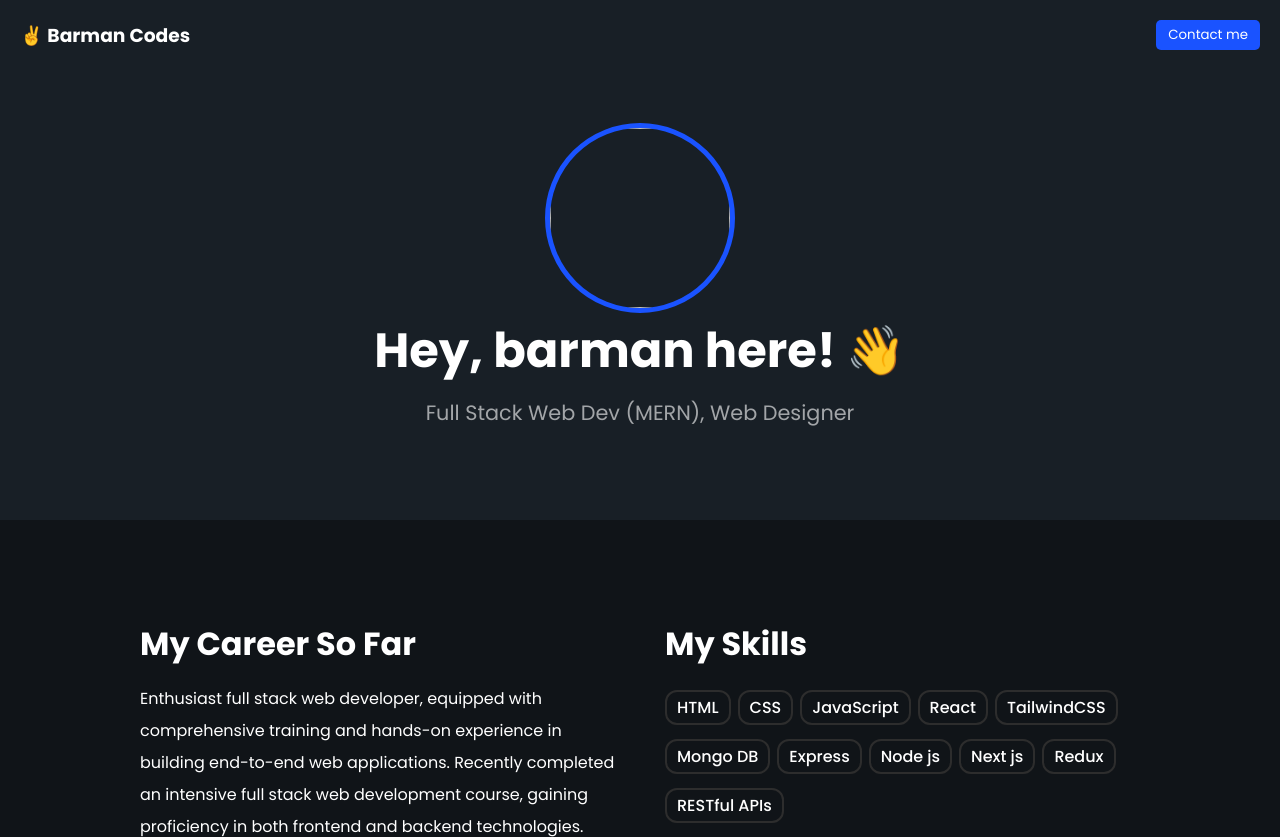
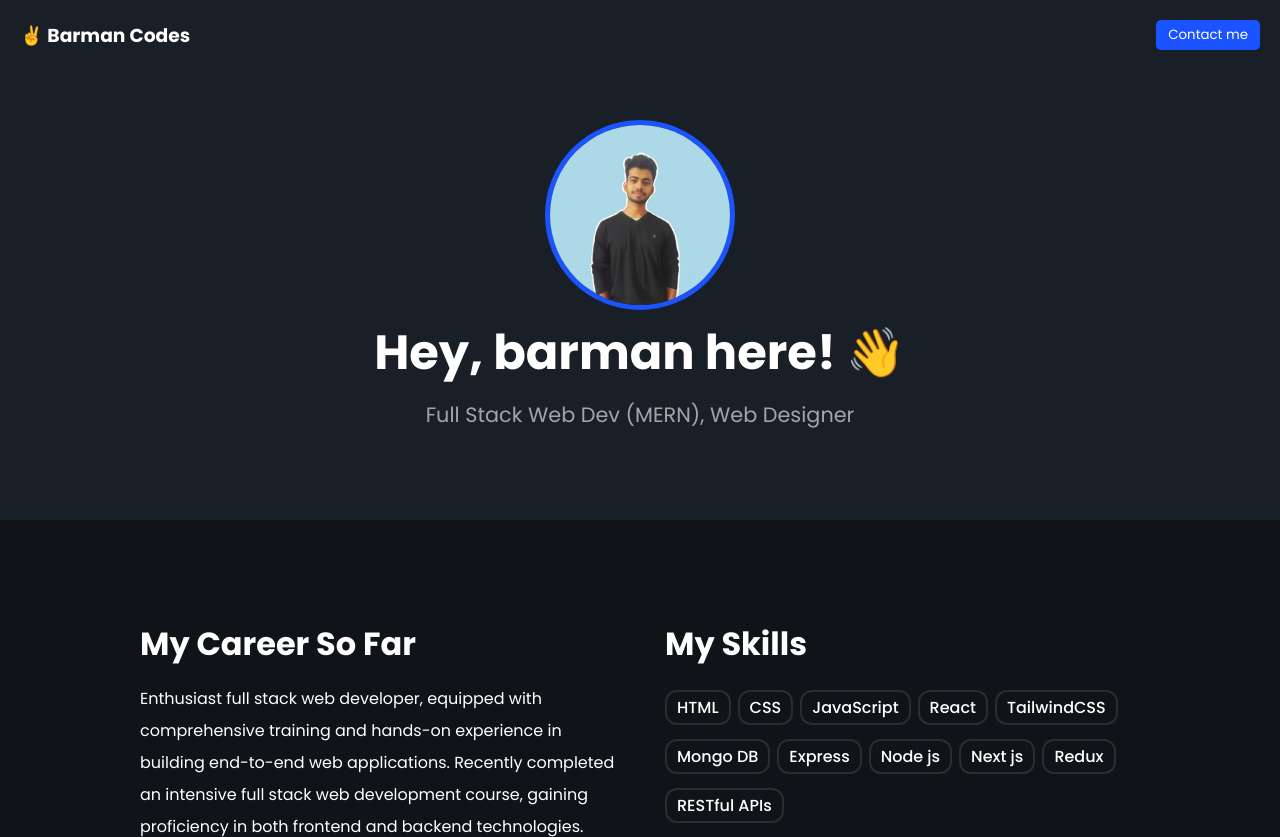
Before and after one commit to gohan-gb/Simple-Portfolio, a plain HTML site: page index.html in a window 1280 px wide. Shown: the top 837 px of the page. Drawn offline with Linux system fonts and the light colour scheme.

Commit message:
Update index.html

```diff
--- a/index.html
+++ b/index.html
@@ -24,7 +24,7 @@
     <!-- HERO -->
     <div class="hero">
       <div>
-        <img class="profile-img" src="./assets/IMG20240206142245-01.jpeg.jpg" />
+        <img class="profile-img" src="./assets/IMG20240206142245-01.jpeg.jpg.webp" />
       </div>
       <h1>Hey, barman here! 👋</h1>
       <p>Full Stack Web Dev (MERN), Web Designer</p>
```
